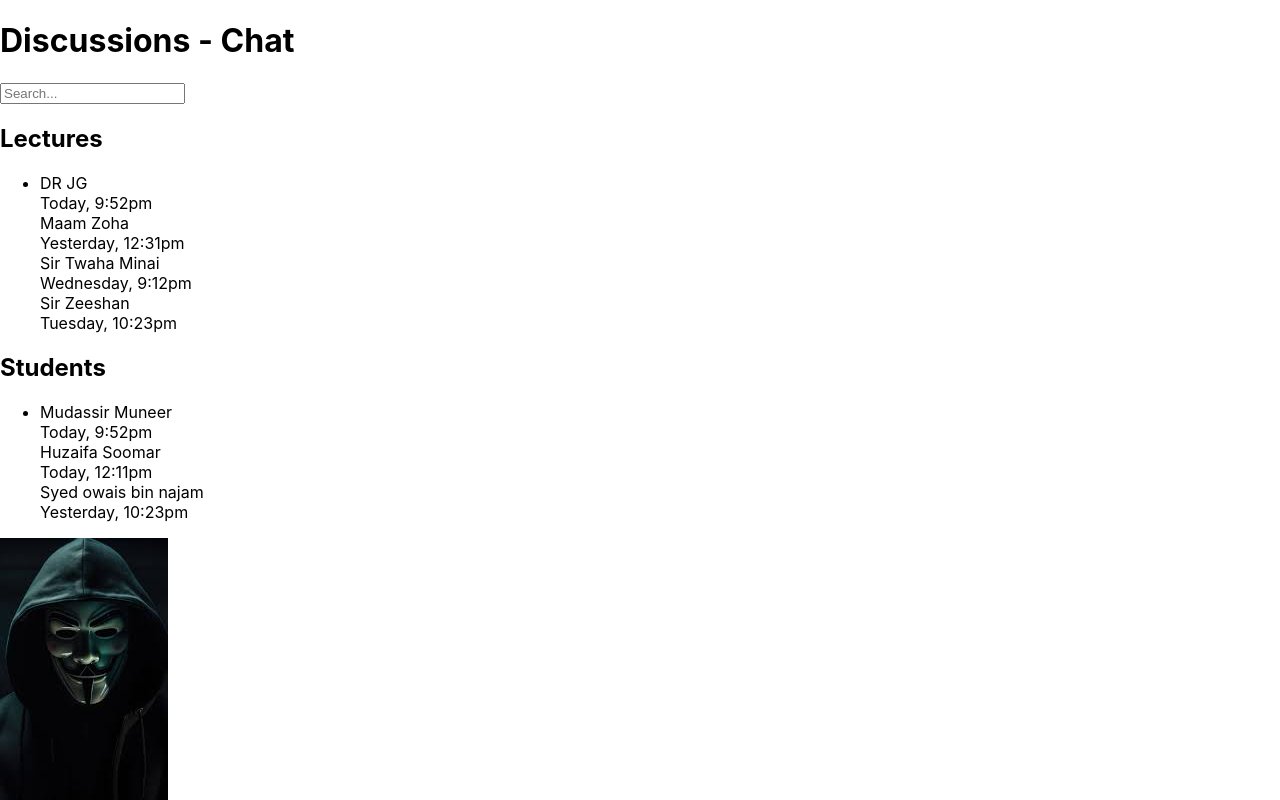
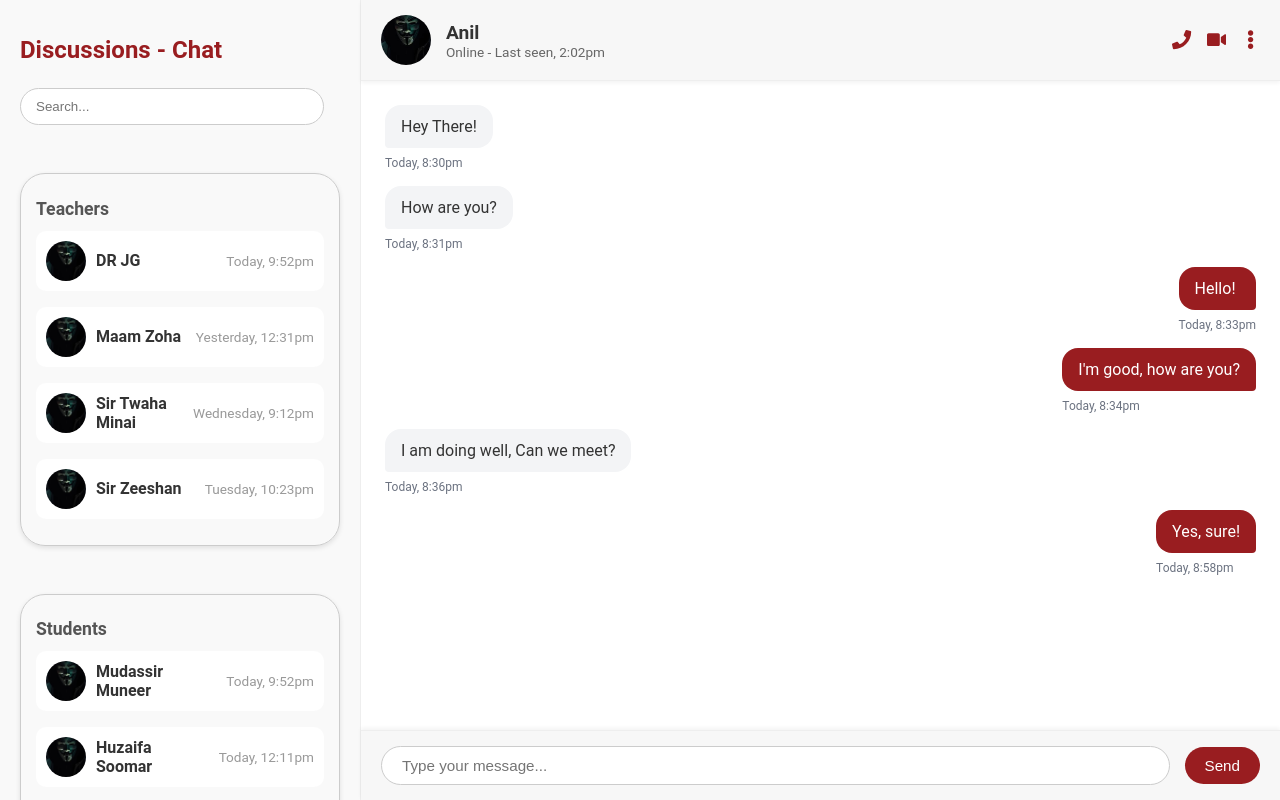
Before and after one commit to ZohaMobin/gutech-studentportal, a React (Create React App) app: page / in a window 1280 px wide. Shown: the top 800 px of the page. Built offline with nearby package versions, Linux system fonts and the light colour scheme; the HTML template or start-up script is replaced by a standard one.

Commit message:
frontend completed

```diff
--- a/package.json
+++ b/package.json
@@ -6,6 +6,7 @@
     "cra-template": "1.2.0",
     "react": "^19.0.0",
     "react-dom": "^19.0.0",
+    "react-icons": "^5.4.0",
     "react-scripts": "5.0.1"
   },
   "scripts": {
--- a/src/App.js
+++ b/src/App.js
@@ -1,7 +1,6 @@
 import logo from './logo.svg';
 import './App.css';
 import ChatApp from './Pages/Chat/Chat';
-
 function App() {
   return (
     <div>
--- a/src/Pages/Chat/Chat.css
+++ b/src/Pages/Chat/Chat.css
@@ -0,0 +1,247 @@
+.chat-container {
+  display: flex;
+  height: 100vh;
+  width: 100%;
+  font-family: "Roboto", sans-serif;
+  color: #333;
+  background-color: #ffffff;
+}
+
+.sidebar {
+  width: 25%;
+  min-width: 250px;
+  border-right: 1px solid #eee;
+  background-color: #f9f9f9;
+  display: flex;
+  flex-direction: column;
+  padding: 20px;
+  box-shadow: 2px 0 5px rgba(0, 0, 0, 0.1);
+}
+
+.sidebar-title {
+  font-size: 1.5rem;
+  margin-bottom: 1.5rem;
+  color: #991d20;
+}
+
+.search-bar {
+  margin-bottom: 1.5rem;
+  width: 85%;
+}
+
+.search-bar input {
+  width: 100%;
+  padding: 10px 15px;
+  border-radius: 25px;
+  border: 1px solid #ccc;
+  outline: none;
+  transition: border 0.3s;
+}
+
+.search-bar input:focus {
+  border-color: #991d20;
+}
+
+.section {
+  margin: 1.5rem 0;
+  padding: 10px 15px;
+  border-radius: 25px;
+  border: 1px solid #ccc;
+  box-shadow: 0 2px 5px rgba(0, 0, 0, 0.1);
+
+}
+
+.section-title {
+  font-size: 1.1rem;
+  margin-bottom: 0.75rem;
+  color: #555;
+}
+
+.list {
+  list-style: none;
+  margin: 0;
+  padding: 0;
+}
+
+.list li {
+  margin-bottom: 1rem;
+  cursor: pointer;
+  display: flex;
+  align-items: center;
+  justify-content: space-between;
+  padding: 10px;
+  border-radius: 10px;
+  background-color: #fff
+}
+
+.list-item-avatar {
+  width: 40px;
+  height: 40px;
+  border-radius: 50%;
+  margin-right: 10px;
+  object-fit: cover;
+}
+
+.list-item-info {
+  display: flex;
+  justify-content: space-between;
+  align-items: center;
+  flex: 1;
+}
+
+.list-item-name {
+  font-weight: 600;
+  color: #333;
+  margin-right: 10px;
+  flex: 1;
+}
+
+.list-item-time {
+  font-size: 0.85rem;
+  color: #999;
+  white-space: nowrap;
+}
+
+.chat-area {
+  flex: 1;
+  display: flex;
+  flex-direction: column;
+  background-color: #ffffff;
+}
+
+
+.chat-header {
+  display: flex;
+  justify-content: space-between;
+  align-items: center;
+  padding: 15px 20px;
+  border-bottom: 1px solid #eee;
+  background-color: #f7f7f7;
+  box-shadow: 0 2px 4px rgba(0, 0, 0, 0.05);
+}
+
+.chat-header-icons {
+  display: flex;
+  align-items: center;
+  gap: 15px; /* Space between icons */
+}
+
+/* Styling for each icon */
+.header-icon {
+  font-size: 1.2rem;
+  color: #991d20;
+  cursor: pointer;
+  transition: color 0.3s;
+}
+
+.user-info {
+  display: flex;
+  align-items: center;
+}
+
+.user-avatar {
+  width: 50px;
+  height: 50px;
+  border-radius: 50%;
+  margin-right: 15px;
+  object-fit: cover;
+}
+
+.user-name {
+  margin: 0;
+  font-size: 1.2rem;
+  font-weight: 600;
+  color: #333;
+}
+
+.user-status {
+  margin: 0;
+  font-size: 0.85rem;
+  color: #666;
+}
+
+.chat-messages {
+  flex: 1;
+  padding: 24px;
+  overflow-y: auto;
+  display: flex;
+  flex-direction: column;
+  gap: 16px;
+}
+
+.message {
+  display: flex;
+  flex-direction: column;
+  gap: 4px;
+  max-width: 70%;
+}
+
+.message.left {
+  align-self: flex-start;
+}
+
+.message.right {
+  align-self: flex-end;
+}
+
+.bubble-left, .bubble-right {
+  padding: 12px 16px;
+  border-radius: 16px;
+  position: relative;
+}
+
+.bubble-left {
+  background-color: #f3f4f6;
+  border-bottom-left-radius: 4px;
+}
+
+.bubble-right {
+  background-color: #991D20;
+  color: white;
+  border-bottom-right-radius: 4px;
+}
+
+.bubble-left p, .bubble-right p {
+  margin: 0;
+}
+
+.message-time {
+  font-size: 0.75rem;
+  color: #6b7280;
+  margin-top: 4px;
+}
+
+.chat-input-box {
+  display: flex;
+  padding: 15px 20px;
+  border-top: 1px solid #eee;
+  align-items: center;
+  background-color: #f7f7f7;
+  box-shadow: 0 -2px 4px rgba(0, 0, 0, 0.05);
+}
+
+.chat-input-box input {
+  flex: 1;
+  border: 1px solid #ccc;
+  border-radius: 25px;
+  padding: 10px 20px;
+  font-size: 0.95rem;
+  outline: none;
+  margin-right: 15px;
+  transition: border 0.3s;
+}
+
+.chat-input-box input:focus {
+  border-color: #991d20;
+}
+
+.send-btn {
+  background-color: #991d20;
+  border: none;
+  border-radius: 25px;
+  color: #fff;
+  padding: 10px 20px;
+  cursor: pointer;
+  font-size: 0.95rem;
+  transition: background-color 0.3s;
+}
--- a/src/Pages/Chat/Chat.js
+++ b/src/Pages/Chat/Chat.js
@@ -1,5 +1,7 @@
 import React from "react";
 import "./Chat.css";
+// Importing icons from react-icons
+import { FaPhone, FaVideo, FaEllipsisV } from "react-icons/fa";
 
 const Chat = () => {
     return (
@@ -10,17 +12,35 @@ const Chat = () => {
                     <input type="text" placeholder="Search..." />
                 </div>
                 <div className="section">
-                    <h2 className="section-title">Lectures</h2>
+                    <h2 className="section-title">Teachers</h2>
                     <ul className="list">
                         <li>
+                            <img src="/images.jpg" alt="DR JG" className="list-item-avatar" />
+                            <div className="list-item-info">
                                 <div className="list-item-name">DR JG</div>
-                            <div className="list-item-name">Today, 9:52pm</div>
+                                <div className="list-item-time">Today, 9:52pm</div>
+                            </div>
+                        </li>
+                        <li>
+                            <img src="/images.jpg" alt="Maam Zoha" className="list-item-avatar" />
+                            <div className="list-item-info">
                                 <div className="list-item-name">Maam Zoha</div>
-                            <div className="list-item-name">Yesterday, 12:31pm</div>
+                                <div className="list-item-time">Yesterday, 12:31pm</div>
+                            </div>
+                        </li>
+                        <li>
+                            <img src="/images.jpg" alt="Sir Twaha Minai" className="list-item-avatar" />
+                            <div className="list-item-info">
                                 <div className="list-item-name">Sir Twaha Minai</div>
-                            <div className="list-item-name">Wednesday, 9:12pm</div>
+                                <div className="list-item-time">Wednesday, 9:12pm</div>
+                            </div>
+                        </li>
+                        <li>
+                            <img src="/images.jpg" alt="Sir Zeeshan" className="list-item-avatar" />
+                            <div className="list-item-info">
                                 <div className="list-item-name">Sir Zeeshan</div>
-                            <div className="list-item-name">Tuesday, 10:23pm</div>
+                                <div className="list-item-time">Tuesday, 10:23pm</div>
+                            </div>
                         </li>
                     </ul>
                 </div>
@@ -29,12 +49,25 @@ const Chat = () => {
                     <h2 className="section-title">Students</h2>
                     <ul className="list">
                         <li>
+                            <img src="/images.jpg" alt="Mudassir Muneer" className="list-item-avatar" />
+                            <div className="list-item-info">
                                 <div className="list-item-name">Mudassir Muneer</div>
-                            <div className="list-item-name">Today, 9:52pm</div>
+                                <div className="list-item-time">Today, 9:52pm</div>
+                            </div>
+                        </li>
+                        <li>
+                            <img src="/images.jpg" alt="Huzaifa Soomar" className="list-item-avatar" />
+                            <div className="list-item-info">
                                 <div className="list-item-name">Huzaifa Soomar</div>
-                            <div className="list-item-name">Today, 12:11pm</div>
-                            <div className="list-item-name">Syed owais bin najam</div>
-                            <div className="list-item-name">Yesterday, 10:23pm</div>
+                                <div className="list-item-time">Today, 12:11pm</div>
+                            </div>
+                        </li>
+                        <li>
+                            <img src="/images.jpg" alt="Syed Owais Bin Najam" className="list-item-avatar" />
+                            <div className="list-item-info">
+                                <div className="list-item-name">Syed Owais Bin Najam</div>
+                                <div className="list-item-time">Yesterday, 10:23pm</div>
+                            </div>
                         </li>
                     </ul>
                 </div>
@@ -52,16 +85,25 @@ const Chat = () => {
                             <p className="user-status">Online - Last seen, 2:02pm</p>
                         </div>
                     </div>
+                    {/* New Icons Section */}
+                    <div className="chat-header-icons">
+                        <FaPhone className="header-icon" />
+                        <FaVideo className="header-icon" />
+                        <FaEllipsisV className="header-icon" />
+                    </div>
                 </div>
                 <div className="chat-messages">
                     <div className="message left">
                         <div className="bubble-left">
                             <p>Hey There!</p>
                         </div>
+                        <span className="message-time">Today, 8:30pm</span>
+                    </div>
+                    <div className="message left">
                         <div className="bubble-left">
                             <p>How are you?</p>
                         </div>
-                              <span className="message-time">Today, 8:30pm</span>
+                        <span className="message-time">Today, 8:31pm</span>
                     </div>
                     <div className="message right">
                         <div className="bubble-right">
@@ -79,14 +121,14 @@ const Chat = () => {
 
                     <div className="message left">
                         <div className="bubble-left">
-                                    <p>I am doing well, Can we meet</p>
+                            <p>I am doing well, Can we meet?</p>
                         </div>
                         <span className="message-time">Today, 8:36pm</span>
                     </div>
 
                     <div className="message right">
                         <div className="bubble-right">
-                                    <p>Yes Sure!</p>
+                            <p>Yes, sure!</p>
                         </div>
                         <span className="message-time">Today, 8:58pm</span>
                     </div>
```
Also changed, not shown: 1 other file (tests, documents, lock files or other folders). Lines whose indentation alone changed are shown as unchanged.
